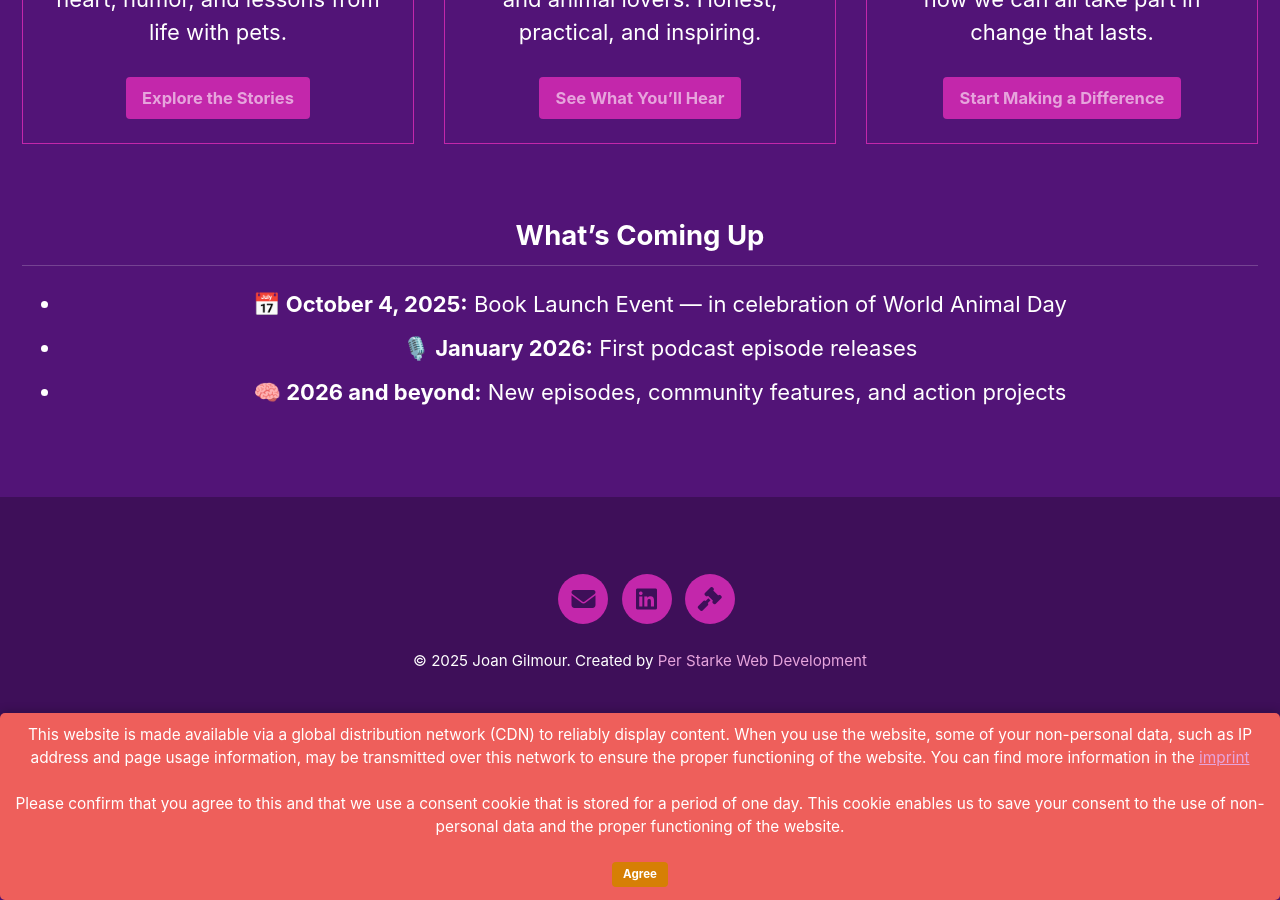
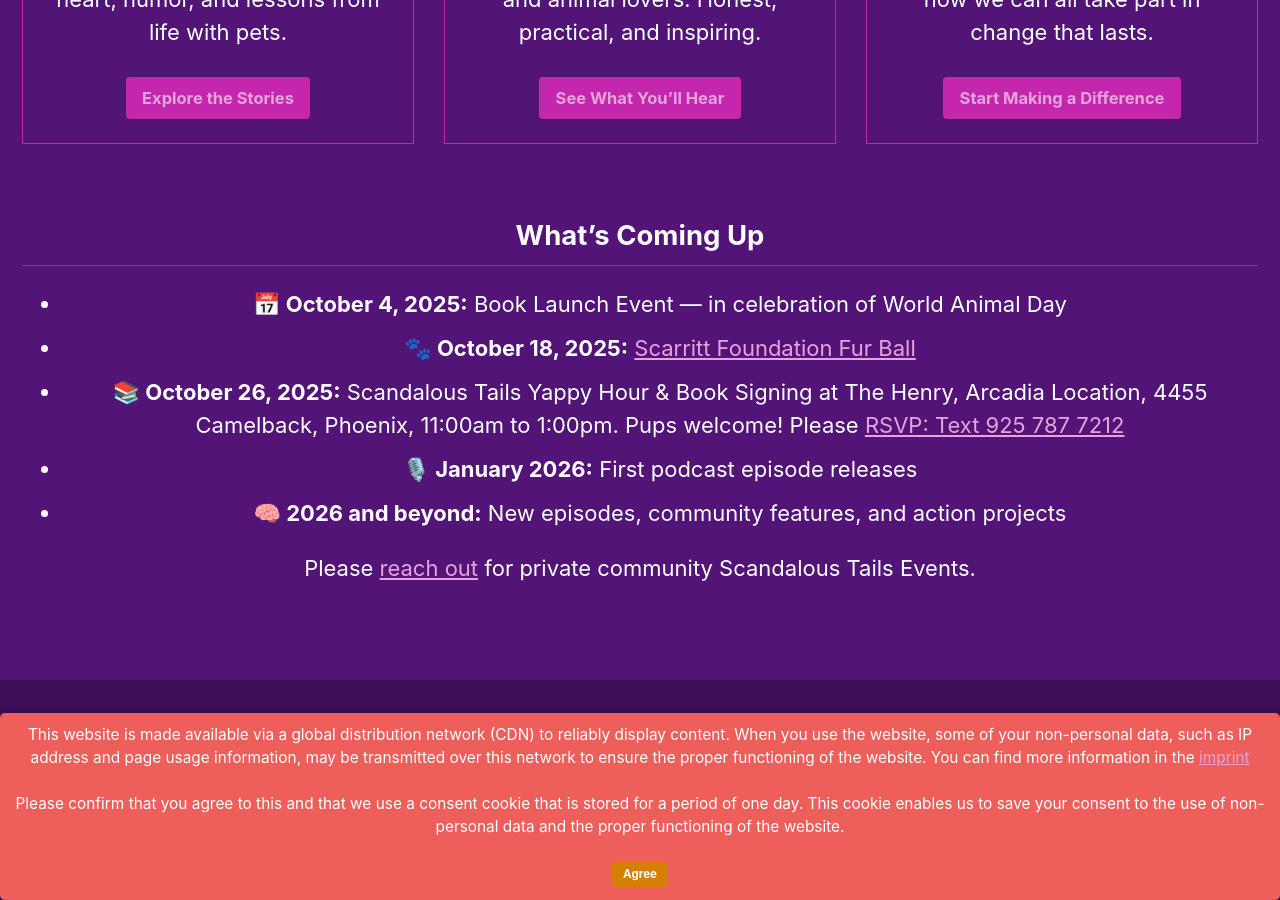
Before and after one commit to perstarke-webdev/puppps-by-joan, a Jekyll site: the page built from _pages/home.html, in a window 1280 px wide and 900 px high, scrolled down 1490 px. Built offline with Jekyll 4.4.1, drawn with Linux system fonts in a browser that asks for light colours; cached includes are drawn as plain includes.

Commit message:
add events

```diff
--- a/_pages/home.html
+++ b/_pages/home.html
@@ -68,8 +68,11 @@ header:
         <h2>What’s Coming Up</h2>
         <ul>
             <li><strong>📅 October 4, 2025:</strong> Book Launch Event — in celebration of World Animal Day</li>
+            <li><strong>🐾 October 18, 2025:</strong> <a href="https://www.scarrittfoundation.org/fur-ball2025" target="_blank" rel="noopener noreferrer">Scarritt Foundation Fur Ball</a></li>
+            <li><strong>📚 October 26, 2025:</strong> Scandalous Tails Yappy Hour & Book Signing at The Henry, Arcadia Location, 4455 Camelback, Phoenix, 11:00am to 1:00pm. Pups welcome! Please <a href="tel:9257877212" target="_blank" rel="noopener noreferrer">RSVP: Text 925 787 7212</a></li>
             <li><strong>🎙️ January 2026:</strong> First podcast episode releases</li>
             <li><strong>🧠 2026 and beyond:</strong> New episodes, community features, and action projects</li>
         </ul>
+        <p>Please <a href="/contact">reach out</a> for private community Scandalous Tails Events.</p>
     </div>
 </section>
```
